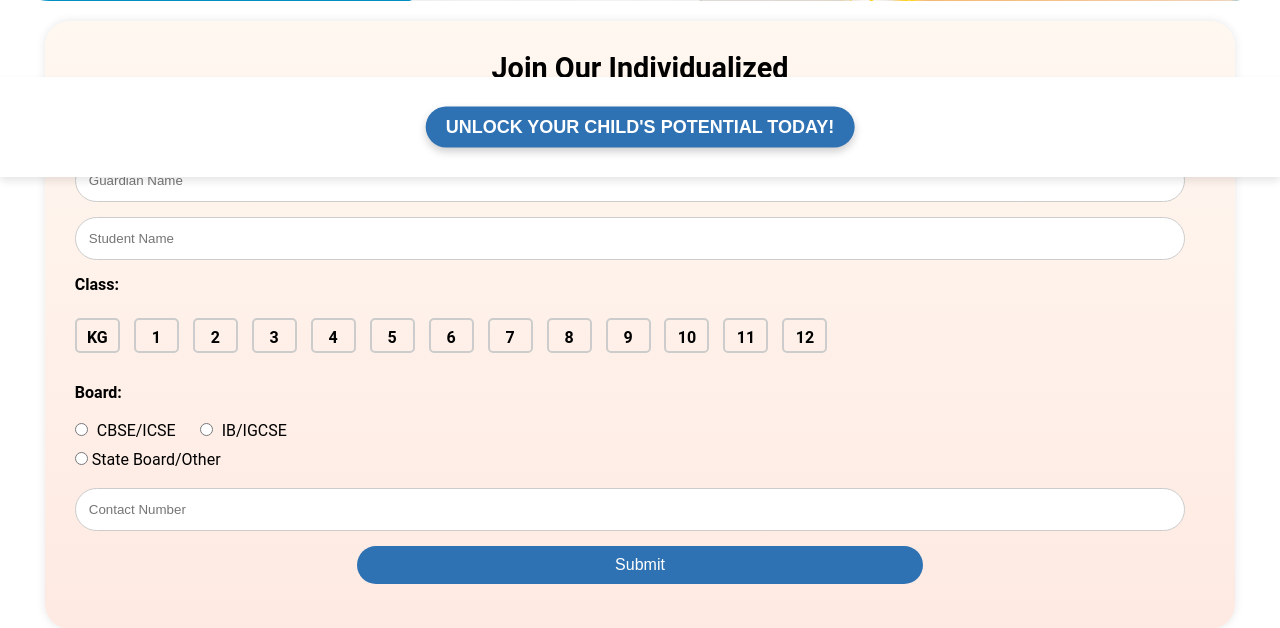
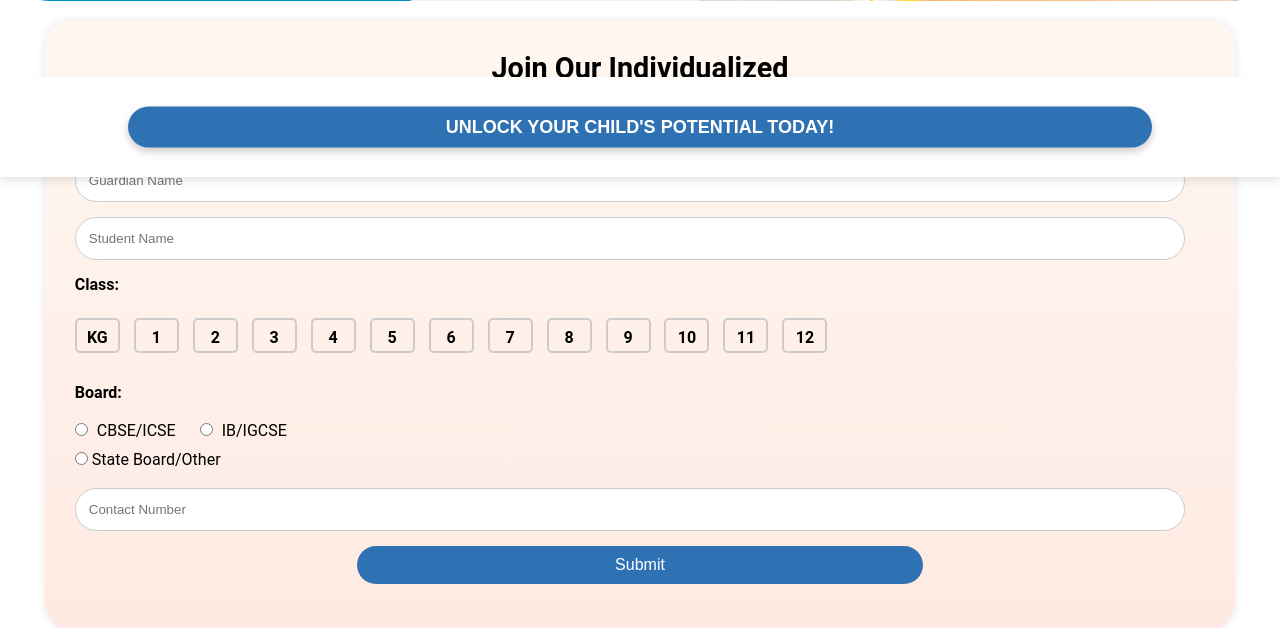
Before and after one commit to minhajputhiyara/landing-page, a PHP site: page / in a window 1280 px wide. Shown: the part 623-1251 px from the top of the page. Run offline with PHP 8.4, Linux system fonts and the light colour scheme; some web fonts are replaced.

Commit message:
button change

```diff
--- a/style.css
+++ b/style.css
@@ -912,7 +912,7 @@ h2 {
   outline: none;
   transition: background-color 0.3s, box-shadow 0.3s;
   display: block;
-  width: fit-content;
+  width: 80%;
   height: fit-content;
   box-shadow: 0 4px 8px 0 rgba(0, 0, 0, 0.2);
   animation: glow 2s infinite alternate;
```
